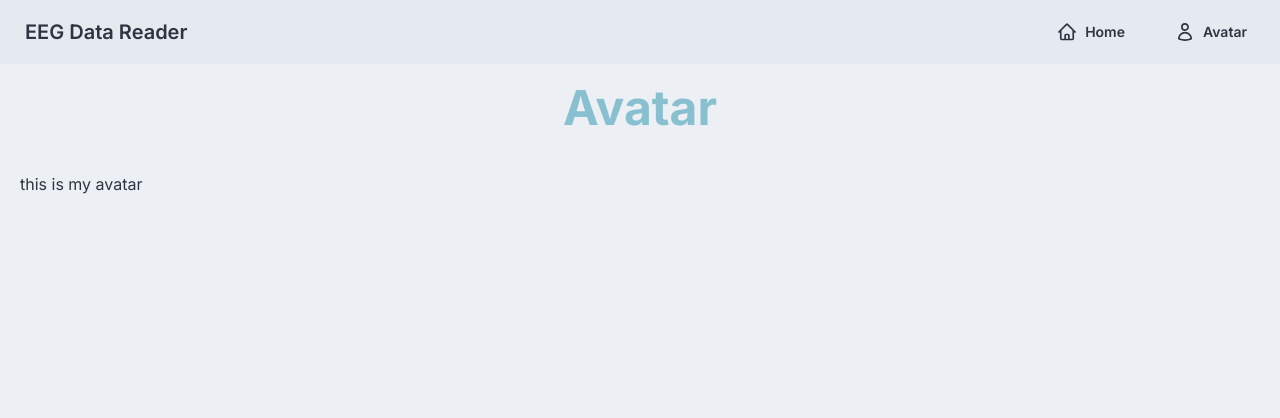
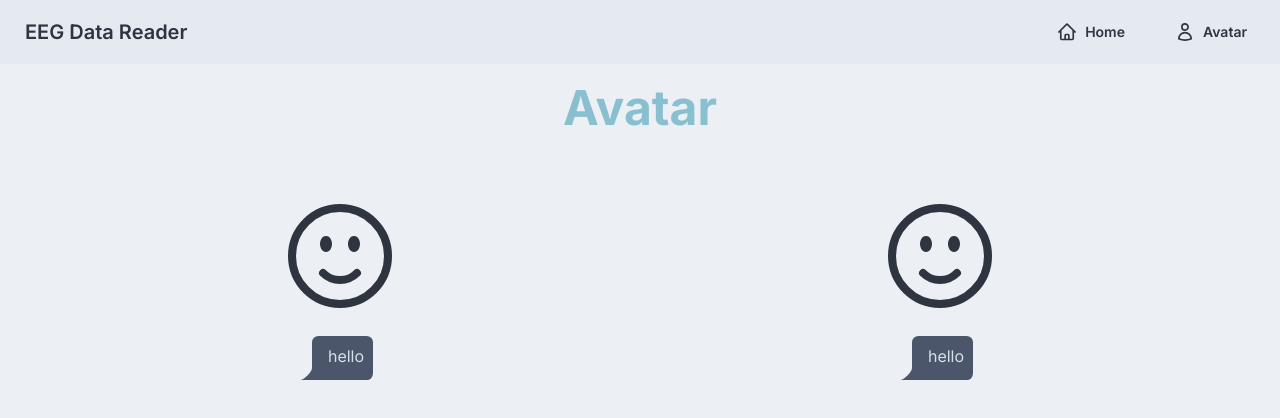
Before and after one commit to Alex-Anthony/CS-SSW-555-Team-13-TechTitans-Project2, a Next.js app in the folder interface/eeg-web/: page /avatar in a window 1280 px wide. Shown: the top 418 px of the page. Built offline with nearby package versions, Linux system fonts and the light colour scheme.

Commit message:
avatar page

```diff
--- a/interface/eeg-web/app/avatar/page.tsx
+++ b/interface/eeg-web/app/avatar/page.tsx
@@ -9,7 +9,15 @@ const page = () => {
       <Navbar></Navbar>
       <Title title="Avatar"></Title>
       <div className="p-5">
-        <Avatar></Avatar>
+        <div className="flex flex-cols-2 p-5 justify-items-stretch">
+          <div className="flex basis-1/2 justify-center">
+            <Avatar></Avatar>
+          </div>
+          <div className="flex basis-1/2 justify-center">
+            <Avatar></Avatar>
+          </div>
+
+        </div>
       </div>
     </div>
   );
--- a/interface/eeg-web/app/components/Avatar.tsx
+++ b/interface/eeg-web/app/components/Avatar.tsx
@@ -1,7 +1,14 @@
 import React from "react";
 
 const Avatar = () => {
-  return <div>this is my avatar</div>;
+  return <div className="flex flex-col gap-3 items-center">
+    <svg xmlns="http://www.w3.org/2000/svg" fill="none" viewBox="0 0 24 24" strokeWidth={1.5} stroke="currentColor" className="w-32 h-32">
+      <path strokeLinecap="round" strokeLinejoin="round" d="M15.182 15.182a4.5 4.5 0 0 1-6.364 0M21 12a9 9 0 1 1-18 0 9 9 0 0 1 18 0ZM9.75 9.75c0 .414-.168.75-.375.75S9 10.164 9 9.75 9.168 9 9.375 9s.375.336.375.75Zm-.375 0h.008v.015h-.008V9.75Zm5.625 0c0 .414-.168.75-.375.75s-.375-.336-.375-.75.168-.75.375-.75.375.336.375.75Zm-.375 0h.008v.015h-.008V9.75Z" />
+    </svg>
+    <div className="chat chat-start">
+      <div className="chat-bubble">hello</div>
+    </div>
+  </div>;
 };
 
 export default Avatar;
```
